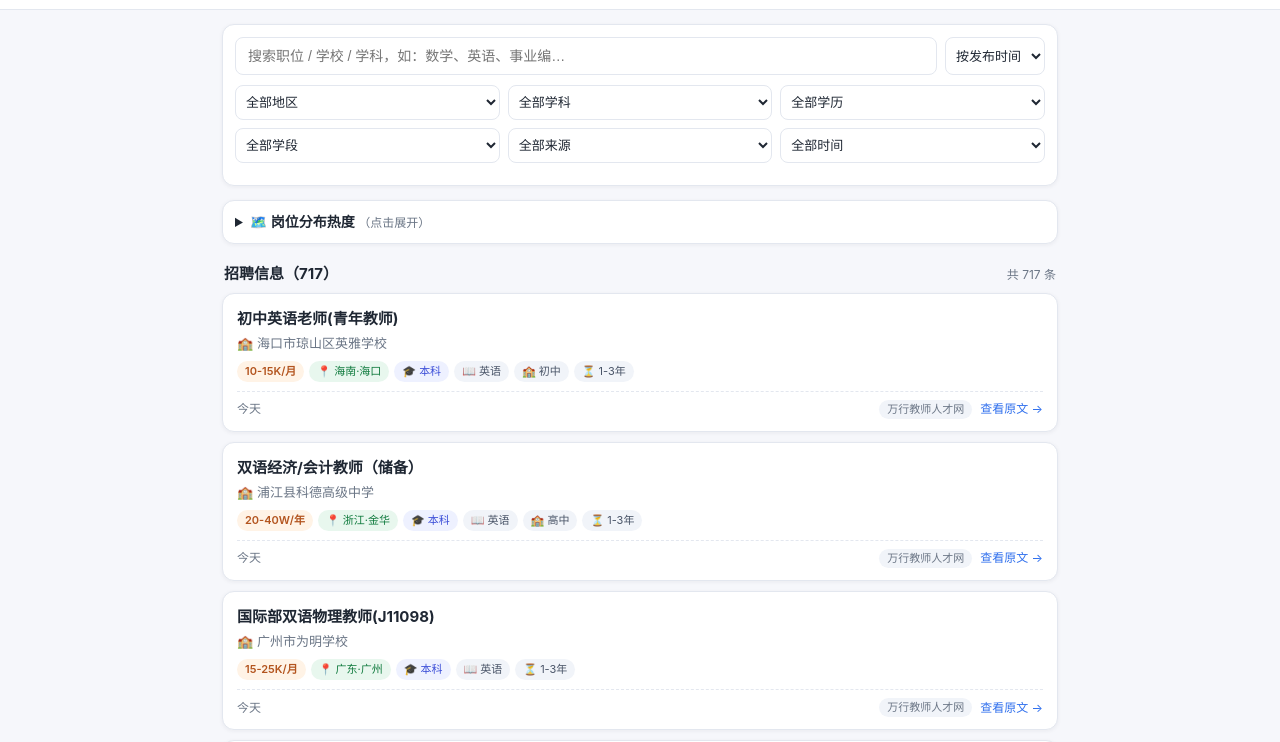
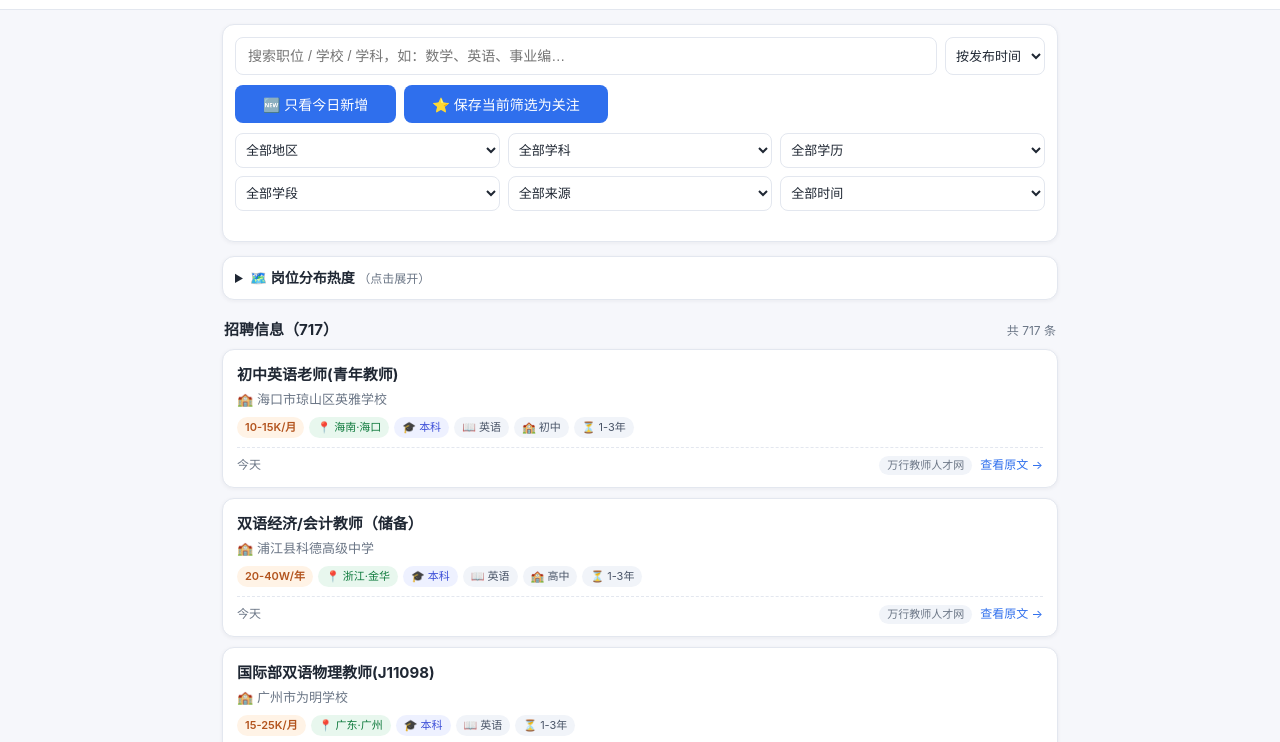
Before and after one commit to Ainan-minami/teacher-hire, a plain HTML site: page web/index.html in a window 1280 px wide. Shown: the part 55-797 px from the top of the page. Drawn offline with nearby package versions, Linux system fonts and the light colour scheme.

Commit message:
feat: ?????600+?(4??x15?)?????????/???????

```diff
--- a/web/index.html
+++ b/web/index.html
@@ -35,6 +35,11 @@
           <option value="salary">按薪资</option>
         </select>
       </div>
+      <div class="quick-row">
+        <button id="btn-today" class="btn btn-ghost" aria-pressed="false">🆕 只看今日新增</button>
+        <button id="btn-save-watch" class="btn btn-ghost">⭐ 保存当前筛选为关注</button>
+        <span id="watch-info" class="watch-info"></span>
+      </div>
       <div class="filter-grid">
         <select id="f-province" aria-label="省份">
           <option value="">全部地区</option>
@@ -59,6 +64,7 @@
         </select>
       </div>
       <div class="chips" id="active-chips"></div>
+      <div class="watches" id="watch-list"></div>
     </section>
 
     <!-- 省份分布（折叠式地图/条形图） -->
```
